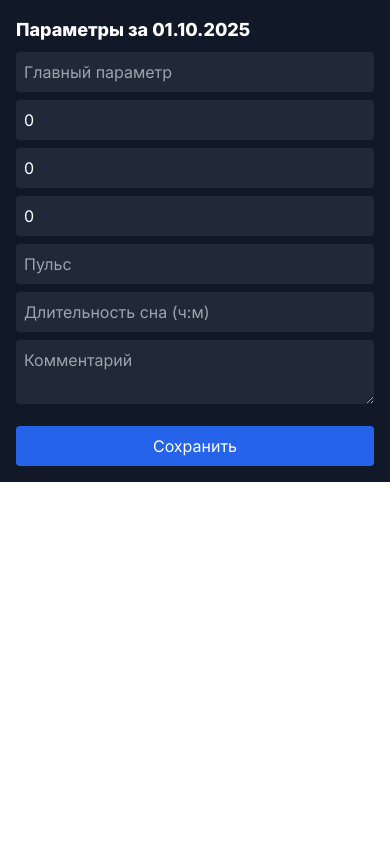
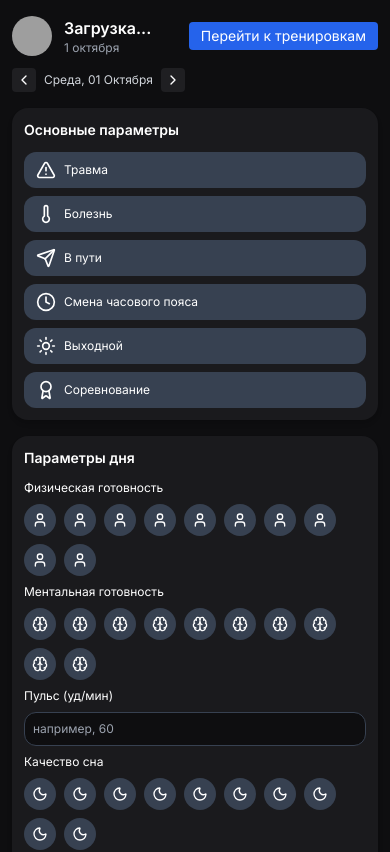
Before and after one commit to mbaliabin/dagbook-test, a React (Vite) app in the folder fasx-frontend/: page /daily in a window 390 px wide. Shown: the top 852 px of the page. Built offline with nearby package versions, Linux system fonts and the light colour scheme; no server answers; grey boxes are pictures that could not be loaded.

Commit message:
Изменения DailyParametersMobile.tsx 8

```diff
--- a/fasx-frontend/src/pages/DailyParametersMobile.tsx
+++ b/fasx-frontend/src/pages/DailyParametersMobile.tsx
@@ -1,19 +1,113 @@
 import React, { useState, useEffect } from "react";
+import { useNavigate } from "react-router-dom";
 import dayjs from "dayjs";
+import "dayjs/locale/ru";
+import {
+  User,
+  Brain,
+  Moon,
+  AlertTriangle,
+  Thermometer,
+  Send,
+  Clock,
+  Sun,
+  Award,
+  ChevronLeft,
+  ChevronRight,
+} from "lucide-react";
+import { getUserProfile } from "../api/getUserProfile";
 
-const API_URL = "http://46.173.18.36:4000";
+dayjs.locale("ru");
 
-const DailyParametersMobile: React.FC = () => {
+const TenButtons = ({
+  value,
+  onChange,
+  Icon,
+}: {
+  value: number;
+  onChange: (val: number) => void;
+  Icon: React.FC<React.SVGProps<SVGSVGElement>>;
+}) => (
+  <div className="flex flex-wrap gap-2">
+    {[...Array(10)].map((_, i) => (
+      <button
+        key={i}
+        onClick={() => onChange(i + 1)}
+        className={`w-8 h-8 rounded-full flex items-center justify-center transition ${
+          i < value ? "bg-blue-500 shadow-md scale-105" : "bg-gray-700"
+        }`}
+      >
+        <Icon
+          className="w-4 h-4"
+          fill={i < value ? "#fff" : "none"}
+          stroke="#fff"
+          strokeWidth={2}
+        />
+      </button>
+    ))}
+  </div>
+);
+
+const SingleSelectButton = ({
+  id,
+  label,
+  Icon,
+  activeId,
+  onClick,
+  activeColor,
+}: {
+  id: string;
+  label: string;
+  Icon: React.FC<React.SVGProps<SVGSVGElement>>;
+  activeId: string | null;
+  onClick: (id: string) => void;
+  activeColor: string;
+}) => (
+  <button
+    onClick={() => onClick(id)}
+    className={`w-full flex items-center px-3 py-2 space-x-2 rounded-xl transition ${
+      activeId === id ? activeColor : "bg-gray-700"
+    }`}
+  >
+    <Icon
+      className="w-5 h-5"
+      fill={activeId === id ? "#fff" : "none"}
+      stroke="#fff"
+      strokeWidth={2}
+    />
+    <span className="text-xs text-white">{label}</span>
+  </button>
+);
+
+export default function DailyParametersMobile() {
+  const navigate = useNavigate();
+  const API_URL = import.meta.env.VITE_API_URL;
+
+  const [name, setName] = useState("");
   const [selectedDate, setSelectedDate] = useState(dayjs());
   const [mainParam, setMainParam] = useState<string | null>(null);
-  const [physical, setPhysical] = useState<number>(0);
-  const [mental, setMental] = useState<number>(0);
-  const [sleepQuality, setSleepQuality] = useState<number>(0);
+  const [physical, setPhysical] = useState(0);
+  const [mental, setMental] = useState(0);
+  const [sleepQuality, setSleepQuality] = useState(0);
   const [pulse, setPulse] = useState<string>("");
   const [sleepDuration, setSleepDuration] = useState<string>("");
   const [comment, setComment] = useState<string>("");
 
-  // Загрузка данных
+  // --- Загрузка профиля ---
+  useEffect(() => {
+    const fetchProfile = async () => {
+      try {
+        const data = await getUserProfile();
+        setName(data.name || "Пользователь");
+      } catch (err) {
+        console.error("Ошибка загрузки профиля:", err);
+      }
+    };
+    fetchProfile();
+  }, []);
+
+  // --- Загрузка данных дня ---
+  useEffect(() => {
     const fetchDailyInfo = async () => {
       try {
         const token = localStorage.getItem("token");
@@ -27,7 +121,7 @@ const DailyParametersMobile: React.FC = () => {
         );
 
         if (response.status === 404) {
-        // Нет данных — сбрасываем поля и выходим без ошибок
+          // данных нет — сбрасываем состояния
           setMainParam(null);
           setPhysical(0);
           setMental(0);
@@ -54,25 +148,24 @@ const DailyParametersMobile: React.FC = () => {
         console.error("Ошибка загрузки данных дня:", err);
       }
     };
+    fetchDailyInfo();
+  }, [selectedDate, API_URL]);
 
-  // Сохранение данных
   const handleSave = async () => {
     try {
       const token = localStorage.getItem("token");
-      const dateStr = selectedDate.format("YYYY-MM-DD");
-
-      const payload = {
-        date: dateStr,
+      const body = {
+        date: selectedDate.format("YYYY-MM-DD"),
         main_param: mainParam,
         physical,
         mental,
         sleep_quality: sleepQuality,
         pulse: pulse ? Number(pulse) : null,
-        sleep_duration: sleepDuration,
-        comment,
+        sleep_duration: sleepDuration || null,
+        comment: comment || null,
       };
 
-      console.log("Отправка данных:", payload);
+      console.log("Отправка данных:", body);
 
       const response = await fetch(`${API_URL}/api/daily-information`, {
         method: "POST",
@@ -80,89 +173,167 @@ const DailyParametersMobile: React.FC = () => {
           "Content-Type": "application/json",
           Authorization: `Bearer ${token}`,
         },
-        body: JSON.stringify(payload),
+        body: JSON.stringify(body),
       });
 
       if (!response.ok) {
-        throw new Error("Ошибка сохранения");
+        const errData = await response.json();
+        throw new Error(errData.error || "Ошибка при сохранении");
       }
 
-      const data = await response.json();
-      console.log("Сохранено:", data);
-    } catch (err) {
+      const saved = await response.json();
+      console.log("Сохранено:", saved);
+      alert("Данные успешно сохранены ✅");
+    } catch (err: any) {
       console.error("Ошибка сохранения:", err);
+      alert(`Ошибка при сохранении ❌: ${err.message}`);
     }
   };
 
-  useEffect(() => {
-    fetchDailyInfo();
-  }, [selectedDate]);
+  const prevDay = () => setSelectedDate(selectedDate.subtract(1, "day"));
+  const nextDay = () => setSelectedDate(selectedDate.add(1, "day"));
+
+  const formattedFixedDate = dayjs()
+    .format("D MMMM")
+    .replace(/^./, (c) => c.toUpperCase());
+  const formattedDate = selectedDate
+    .format("dddd, DD MMMM")
+    .split(" ")
+    .map((w) => w.charAt(0).toUpperCase() + w.slice(1))
+    .join(" ");
 
   return (
-    <div className="p-4 text-white bg-gray-900">
-      <h2 className="text-lg font-bold mb-2">
-        Параметры за {selectedDate.format("DD.MM.YYYY")}
-      </h2>
+    <div className="min-h-screen bg-[#0e0e10] text-white px-3 py-4">
+      {/* Верхний блок */}
+      <div className="flex items-center justify-between mb-3">
+        <div className="flex items-center gap-3">
+          <img src="/profile.jpg" alt="Avatar" className="w-10 h-10 rounded-full" />
+          <div className="flex flex-col">
+            <h2 className="text-base font-semibold">{name || "Загрузка..."}</h2>
+            <span className="text-xs text-gray-400">{formattedFixedDate}</span>
+          </div>
+        </div>
+        <button
+          onClick={() => navigate("/profile")}
+          className="bg-blue-600 hover:bg-blue-700 text-white px-3 py-1 rounded text-sm whitespace-nowrap"
+        >
+          Перейти к тренировкам
+        </button>
+      </div>
 
+      {/* Выбор даты */}
+      <div className="flex items-center gap-2 mb-4">
+        <button onClick={prevDay} className="p-1 rounded bg-[#1f1f22]">
+          <ChevronLeft className="w-4 h-4" />
+        </button>
+        <span className="text-xs text-gray-300">{formattedDate}</span>
+        <button onClick={nextDay} className="p-1 rounded bg-[#1f1f22]">
+          <ChevronRight className="w-4 h-4" />
+        </button>
+      </div>
+
+      {/* Основные параметры */}
+      <div className="bg-[#1a1a1d] p-3 rounded-2xl shadow-md space-y-3 mb-4">
+        <h2 className="text-white text-sm font-semibold">Основные параметры</h2>
         <div className="space-y-2">
+          <SingleSelectButton
+            id="skadet"
+            label="Травма"
+            Icon={AlertTriangle}
+            activeId={mainParam}
+            onClick={setMainParam}
+            activeColor="bg-red-600"
+          />
+          <SingleSelectButton
+            id="syk"
+            label="Болезнь"
+            Icon={Thermometer}
+            activeId={mainParam}
+            onClick={setMainParam}
+            activeColor="bg-red-500"
+          />
+          <SingleSelectButton
+            id="paReise"
+            label="В пути"
+            Icon={Send}
+            activeId={mainParam}
+            onClick={setMainParam}
+            activeColor="bg-blue-500"
+          />
+          <SingleSelectButton
+            id="hoydedogn"
+            label="Смена часового пояса"
+            Icon={Clock}
+            activeId={mainParam}
+            onClick={setMainParam}
+            activeColor="bg-purple-500"
+          />
+          <SingleSelectButton
+            id="fridag"
+            label="Выходной"
+            Icon={Sun}
+            activeId={mainParam}
+            onClick={setMainParam}
+            activeColor="bg-green-500"
+          />
+          <SingleSelectButton
+            id="konkurranse"
+            label="Соревнование"
+            Icon={Award}
+            activeId={mainParam}
+            onClick={setMainParam}
+            activeColor="bg-yellow-500"
+          />
+        </div>
+      </div>
+
+      {/* Параметры дня */}
+      <div className="bg-[#1a1a1d] p-3 rounded-2xl shadow-md space-y-3">
+        <h2 className="text-white text-sm font-semibold">Параметры дня</h2>
+        <div className="space-y-2">
+          <p className="text-xs">Физическая готовность</p>
+          <TenButtons value={physical} onChange={setPhysical} Icon={User} />
+
+          <p className="text-xs">Ментальная готовность</p>
+          <TenButtons value={mental} onChange={setMental} Icon={Brain} />
+
+          <p className="text-xs">Пульс (уд/мин)</p>
+          <input
+            type="number"
+            value={pulse}
+            onChange={(e) => setPulse(e.target.value)}
+            placeholder="например, 60"
+            className="w-full p-2 rounded-xl bg-[#0e0e10] border border-gray-700 text-white text-xs"
+          />
+
+          <p className="text-xs">Качество сна</p>
+          <TenButtons value={sleepQuality} onChange={setSleepQuality} Icon={Moon} />
+
+          <p className="text-xs">Продолжительность сна (ч:мин)</p>
           <input
             type="text"
-          placeholder="Главный параметр"
-          value={mainParam || ""}
-          onChange={(e) => setMainParam(e.target.value)}
-          className="w-full p-2 rounded bg-gray-800"
-        />
-        <input
-          type="number"
-          placeholder="Физическое состояние"
-          value={physical}
-          onChange={(e) => setPhysical(Number(e.target.value))}
-          className="w-full p-2 rounded bg-gray-800"
-        />
-        <input
-          type="number"
-          placeholder="Ментальное состояние"
-          value={mental}
-          onChange={(e) => setMental(Number(e.target.value))}
-          className="w-full p-2 rounded bg-gray-800"
-        />
-        <input
-          type="number"
-          placeholder="Качество сна"
-          value={sleepQuality}
-          onChange={(e) => setSleepQuality(Number(e.target.value))}
-          className="w-full p-2 rounded bg-gray-800"
-        />
-        <input
-          type="number"
-          placeholder="Пульс"
-          value={pulse}
-          onChange={(e) => setPulse(e.target.value)}
-          className="w-full p-2 rounded bg-gray-800"
-        />
-        <input
-          type="text"
-          placeholder="Длительность сна (ч:м)"
             value={sleepDuration}
             onChange={(e) => setSleepDuration(e.target.value)}
-          className="w-full p-2 rounded bg-gray-800"
+            placeholder="например, 07:30"
+            className="w-full p-2 rounded-xl bg-[#0e0e10] border border-gray-700 text-white text-xs"
           />
+
+          <p className="text-xs">Комментарии</p>
           <textarea
-          placeholder="Комментарий"
             value={comment}
             onChange={(e) => setComment(e.target.value)}
-          className="w-full p-2 rounded bg-gray-800"
+            placeholder="Напишите здесь..."
+            className="w-full p-2 h-24 rounded-xl bg-[#0e0e10] border border-gray-700 text-white text-xs"
           />
         </div>
 
         <button
           onClick={handleSave}
-        className="mt-4 w-full bg-blue-600 py-2 rounded"
+          className="w-full bg-blue-600 hover:bg-blue-700 text-white py-2 rounded-xl mt-2 text-xs"
         >
           Сохранить
         </button>
       </div>
+    </div>
   );
-};
-
-export default DailyParametersMobile;
+}
```
Lines whose indentation alone changed are shown as unchanged.
